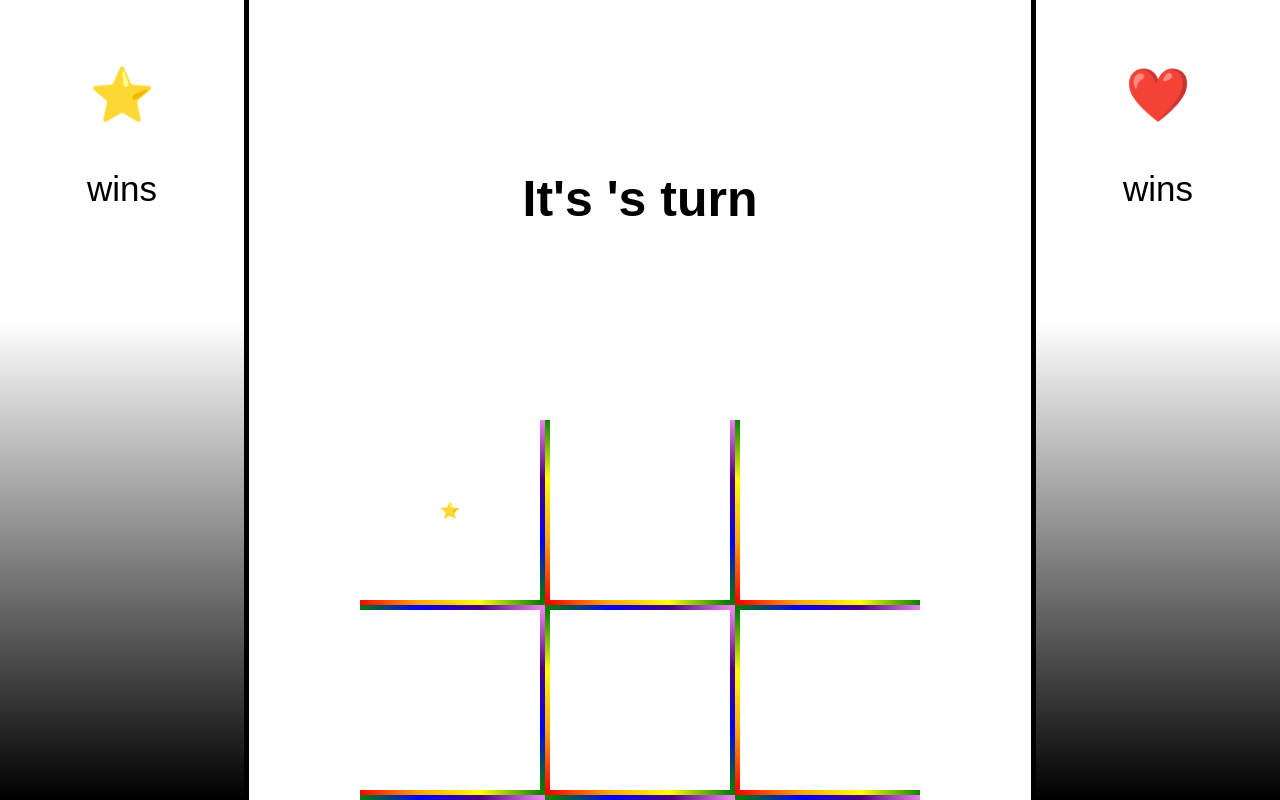
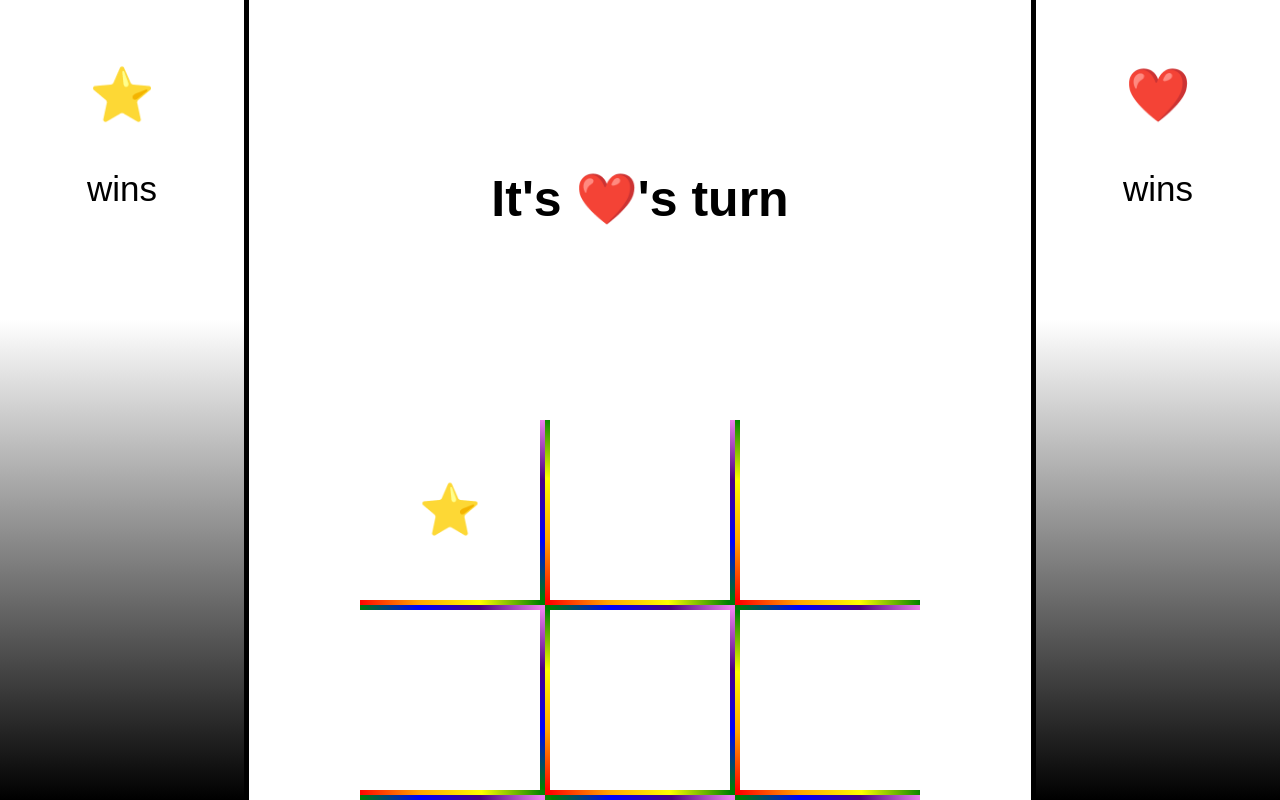
Before and after one commit to sanghoro/TicTacToe, a plain HTML site: page index.html in a window 1280 px wide. Both pictures are taken after a click on the element 452 px from the left and 512 px from the top of the page. Shown: the top 800 px of the page. Drawn offline with Linux system fonts and the light colour scheme.

Commit message:
iteration1-feat/togglePlayers-added

```diff
--- a/index.html
+++ b/index.html
@@ -17,7 +17,7 @@
         <p class = "player-win">wins</p>
     </section>
     <section class = "gameboard">
-        <h2 class="turn">It's 's turn</h2>
+        <h2 class="turn">It's ⭐️'s turn</h2>
             <div id = "cellBox">
                 <div>
                     <div class="cell" id = "boxOne"></div>
--- a/main.js
+++ b/main.js
@@ -1,12 +1,12 @@
 //querySelectors
 var cells = document.querySelectorAll('.cell');
+var turn = document.querySelector('.turn')
 
 //eventListeners
 for (var i = 0; i < cells.length; i++){
     cells[i].addEventListener('click', function(event){
         clickCell(event.target);
     })
-    togglePlayer()
 }
 
 
@@ -25,11 +25,11 @@ function show(element) {
 function togglePlayer(){
     if(player === '⭐️'){
         player = '❤️'
-        opponent = '⭐️'
-    }else {
+    } else {
         player = '⭐️'
         opponent = '❤️'
     }
+    turn.innerText= `It's ${player}'s turn`
 }
 function clickCell(cell) {
     if (cell.innerText === '') {
--- a/styles.css
+++ b/styles.css
@@ -36,6 +36,7 @@ body{
     justify-content: center;
     align-items: center;
     cursor: pointer;
+    font-size: 50px;
 }
 #cellBox{
     display: flex;
```
